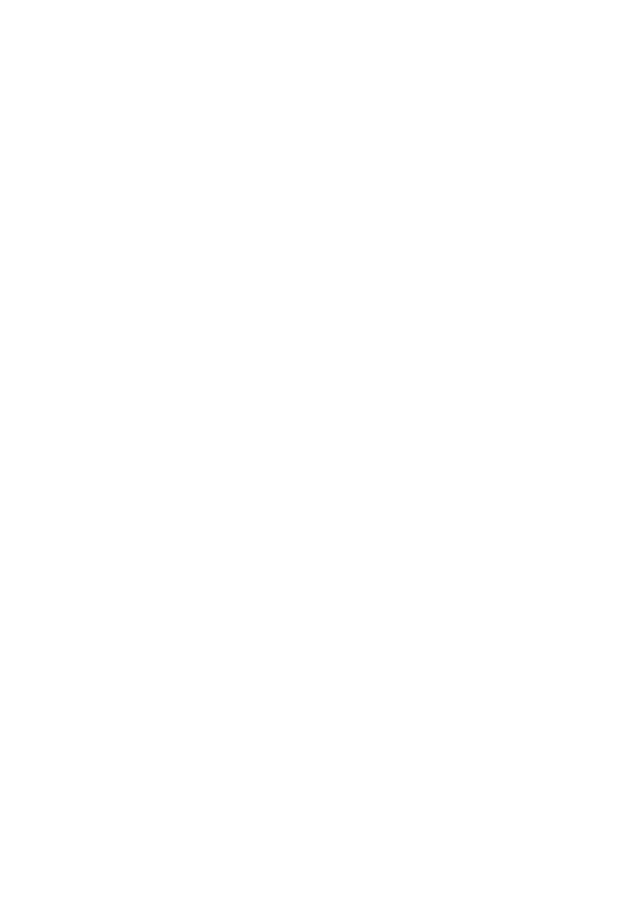
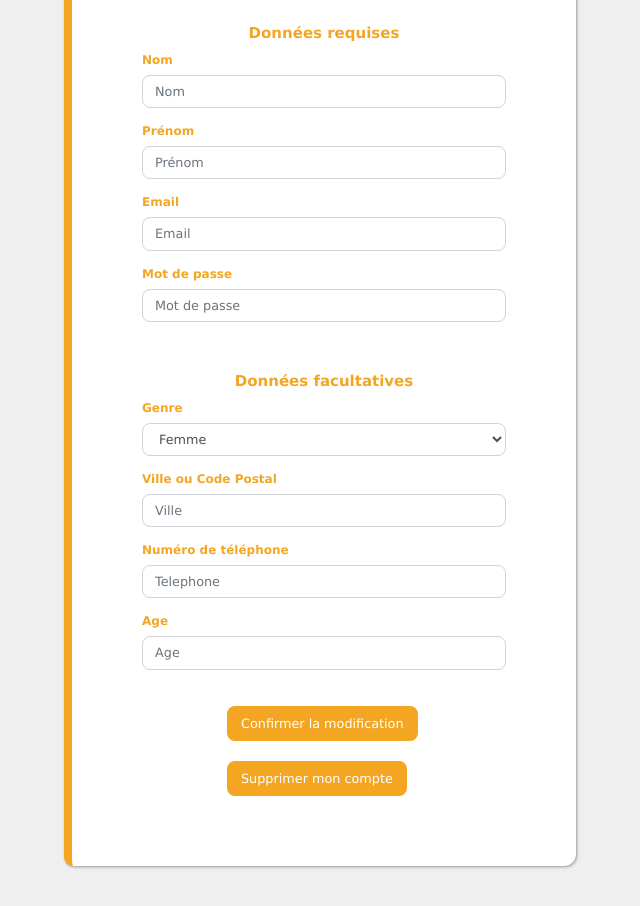
Before and after one commit to Saida-Ouahmid/TipToThank_Front, a React (Create React App) app: page /Profil in a window 1280 px wide. Shown: the part 180-1086 px from the top of the page, without its empty margins (320-960 px from the left). Before the commit the page ends 800 px from the top, so only its background shows below. Built offline with nearby package versions, Linux system fonts and the light colour scheme; no server answers.

Commit message:
commit lundi

```diff
--- a/src/components/App/App.js
+++ b/src/components/App/App.js
@@ -7,6 +7,7 @@ import React, { Component } from "react";
 import Inscription from "../Inscription/Inscription";
 import "bootstrap/dist/css/bootstrap.min.css";
 import Connexion from "../Connexion/Connexion";
+import Profil from "../Profil/Profil";
 import { BrowserRouter as Router, Switch, Route } from "react-router-dom";
 
 /*Main app component*/
@@ -22,6 +23,7 @@ class App extends Component {
           <Switch>
             <Route path="/Inscription" exact component={Inscription} />
             <Route path="/Connexion" exact component={Connexion} />
+            <Route path="/Profil" exact component={Profil} />
           </Switch>
         </Router>
       </div>
--- a/src/components/Connexion/Connexion.js
+++ b/src/components/Connexion/Connexion.js
@@ -105,10 +105,11 @@ class Connexion extends Component {
                   label="Se souvenir de moi"
                 />
               </Col>
-
-              <Button type="submit" className="mb-2" className="sign-up">
-                Se connecter
-              </Button>
+              <Link to="/Profil">
+                <Button type="submit" className="mb-2" className="sign-up">
+                  Se connecter
+                </Button>
+              </Link>
 
               <Link to="/Inscription">
                 <Button type="submit" className="sign-up">
--- a/src/components/Profil/Profil.js
+++ b/src/components/Profil/Profil.js
@@ -56,7 +56,7 @@ class Client extends Component {
       headers: headers,
     };
 
-    fetch("http://localhost:3000/client/getDataClient", options)
+    fetch("http://localhost:4000/client/getDataClient", options)
       .then((response) => {
         return response.json();
       })
@@ -98,7 +98,7 @@ class Client extends Component {
       headers: headers,
     };
 
-    fetch("http://localhost:3000/client/edit", options)
+    fetch("http://localhost:4000/client/edit", options)
       .then((response) => {
         return response.json();
       })
@@ -137,7 +137,7 @@ class Client extends Component {
       headers: headers,
     };
 
-    fetch("http://localhost:3000/client/delete", options)
+    fetch("http://localhost:4000/client/delete", options)
       .then((response) => {
         return response.json();
       })
```
